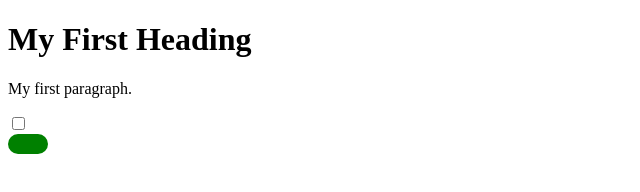
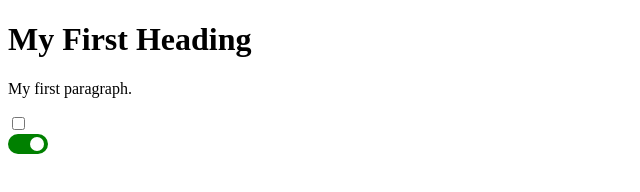
Before and after one commit to jayjag04/git-test, a plain HTML site: page checkbox-slider.html in a window 1280 px wide. Shown: the full height of the page, 0-640 px from the left. Drawn offline with Linux system fonts and the light colour scheme.

Commit message:
Update checkbox-slider.html

```diff
--- a/checkbox-slider.html
+++ b/checkbox-slider.html
@@ -10,9 +10,26 @@ height: 20px;
 background: green;
 border-radius: 20px;
 position: relative;
+transition: all 5s;
+}
+
+#id1+div:before {
+
+transition: all 5s;
+	position: absolute;
+	content: '';
+    left: 22px;
+    top: 3px;
+    height: 14px;
+    background: white;
+    width: 14px;
+    border-radius: 14px;
+
 }
 
 #id1:checked+div:before {
+
+transition: all 5s;
 	position: absolute;
 	content: '';
     left: 2px;
```
